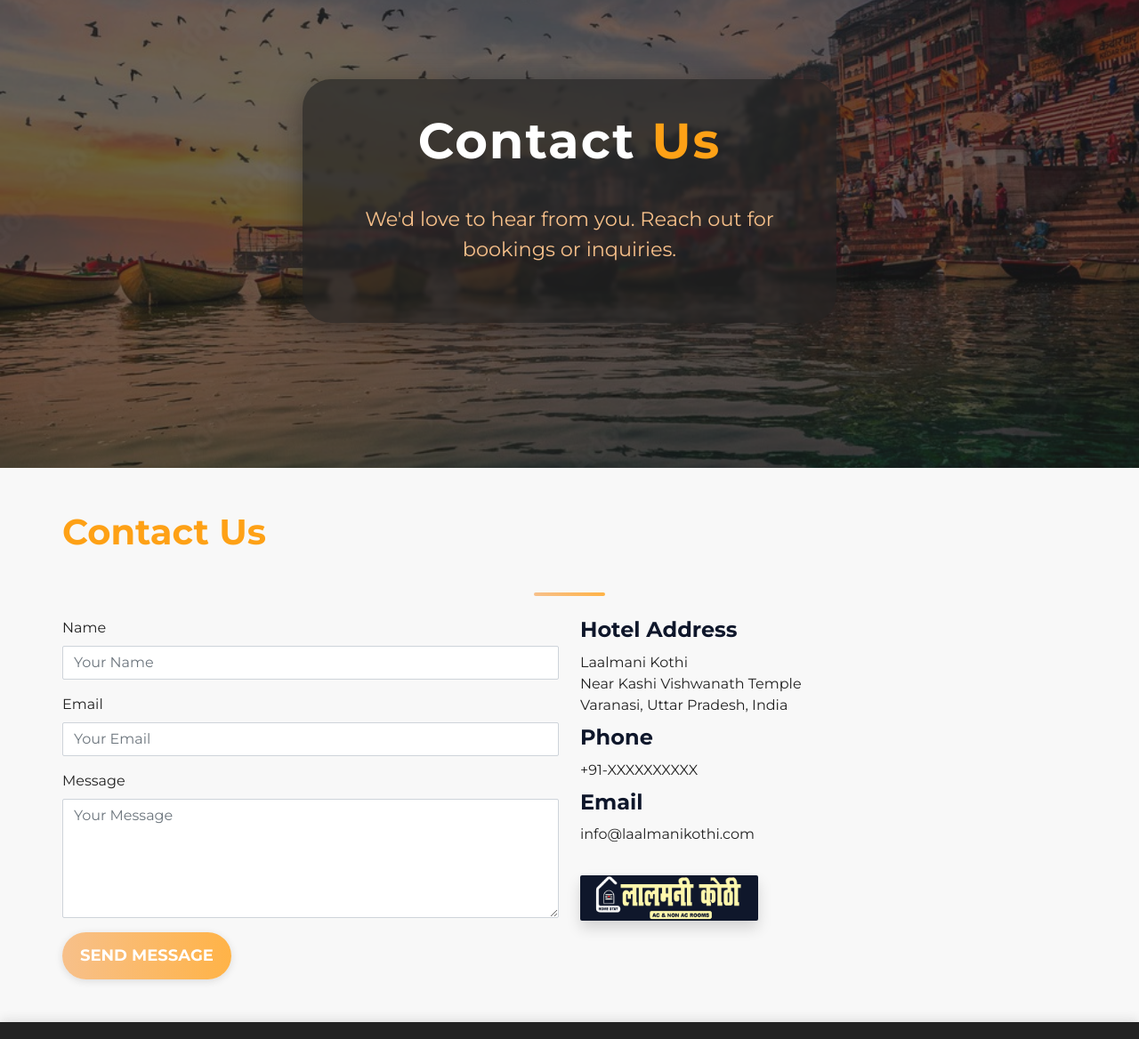
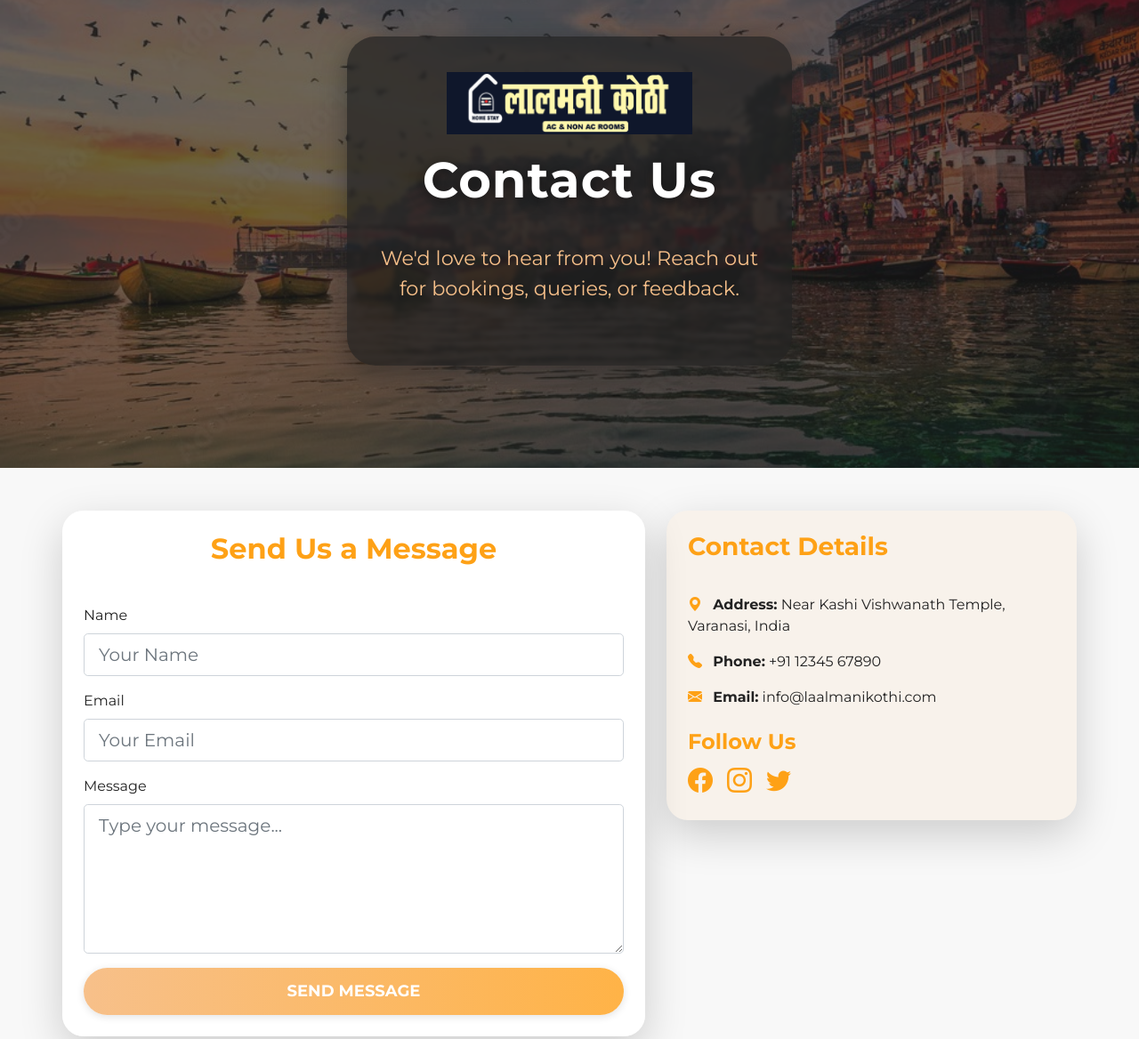
Before and after one commit to limeisme/lalmani_kothi_website, a plain HTML site: page contact.html in a window 1280 px wide. Shown: the part 160-1328 px from the top of the page at 89% size. Drawn offline with nearby package versions, Linux system fonts and the light colour scheme.

Commit message:
stylizing contact page

```diff
--- a/contact.html
+++ b/contact.html
@@ -9,6 +9,8 @@
     <link rel="stylesheet" href="hotelier-1.0.0/css/style.css">
     <link rel="stylesheet" href="css/style.css">
     <link href="https://fonts.googleapis.com/css?family=Montserrat:400,700&display=swap" rel="stylesheet">
+    <!-- Add Bootstrap Icons CDN for contact icons -->
+    <link rel="stylesheet" href="https://cdn.jsdelivr.net/npm/bootstrap-icons@1.11.1/font/bootstrap-icons.css">
 </head>
 <body>
   <nav class="navbar navbar-expand-lg navbar-dark bg-dark sticky-top animate__animated animate__fadeInDown">
@@ -29,47 +31,60 @@
       </div>
     </div>
   </nav>
-  <!-- Hero Section for Contact Page -->
+  <!-- Hero Section -->
   <header>
-    <section class="hero-section d-flex align-items-center animate__animated animate__fadeIn" style="background-image: url('img/main pic.jpg'); min-height: 400px;">
+    <section class="hero-section d-flex align-items-center animate__animated animate__fadeIn" style="background-image: url('img/main pic.jpg'); min-height: 500px;">
       <div class="overlay"></div>
       <div class="container hero-content text-center">
-        <div class="hero-highlight-box" style="background: rgba(34,34,34,0.65); border-radius: 32px; box-shadow: 0 8px 32px #2228; padding: 36px 24px; display: inline-block; max-width: 600px; margin: 0 auto; backdrop-filter: blur(2px);">
-          <h1 class="display-5 fw-bold animate__animated animate__fadeInUp animate__delay-0_5s" style="color: #fff;">Contact <span class="text-primary">Us</span></h1>
-          <p class="lead animate__animated animate__fadeInUp animate__delay-1s" style="color: #f7c08a;">We'd love to hear from you. Reach out for bookings or inquiries.</p>
+        <div class="hero-highlight-box animate__animated animate__fadeInDown" style="background: rgba(34,34,34,0.7); border-radius: 32px; box-shadow: 0 8px 32px #2228; padding: 40px 28px; display: inline-block; max-width: 500px; margin: 0 auto; backdrop-filter: blur(2px);">
+          <img src="img/2.png" alt="Laalmani Kothi Logo" style="height:70px;width:auto;max-height:70px;object-fit:contain;display:inline-block; margin-bottom: 18px;">
+          <h1 class="display-4 fw-bold animate__animated animate__fadeInUp" style="color: #fff; letter-spacing: 1px; text-shadow: 0 2px 16px #0008;">Contact Us</h1>
+          <p class="lead animate__animated animate__fadeInUp animate__delay-1s" style="color: #f7c08a;">We'd love to hear from you! Reach out for bookings, queries, or feedback.</p>
         </div>
       </div>
     </section>
   </header>
+
+  <!-- Contact Form Section -->
   <main class="container my-5 animate__animated animate__fadeIn">
-    <h1 class="mb-4 text-primary animate__animated animate__fadeInUp animate__delay-0_7s">Contact Us</h1>
-    <div class="divider mb-4 animate__animated animate__fadeInUp animate__delay-1s"></div>
-    <div class="row wow animate__animated animate__fadeInUp">
-      <div class="col-md-6 mb-4 mb-md-0">
-        <form class="animate__animated animate__fadeInUp animate__delay-1_2s">
-          <div class="mb-3">
+    <div class="row justify-content-center">
+      <div class="col-lg-7 animate__animated animate__fadeInLeft wow" data-wow-delay="0.2s">
+        <div class="card shadow-lg border-0 p-4" style="border-radius: 24px; background: rgba(255,255,255,0.97);">
+          <h2 class="mb-4 text-center text-primary animate__animated animate__fadeInDown">Send Us a Message</h2>
+          <form>
+            <div class="mb-3 animate__animated animate__fadeInUp" data-wow-delay="0.3s">
               <label for="name" class="form-label">Name</label>
-            <input type="text" class="form-control" id="name" placeholder="Your Name" required>
+              <input type="text" class="form-control form-control-lg" id="name" placeholder="Your Name" required>
             </div>
-          <div class="mb-3">
+            <div class="mb-3 animate__animated animate__fadeInUp" data-wow-delay="0.4s">
               <label for="email" class="form-label">Email</label>
-            <input type="email" class="form-control" id="email" placeholder="Your Email" required>
+              <input type="email" class="form-control form-control-lg" id="email" placeholder="Your Email" required>
             </div>
-          <div class="mb-3">
+            <div class="mb-3 animate__animated animate__fadeInUp" data-wow-delay="0.5s">
               <label for="message" class="form-label">Message</label>
-            <textarea class="form-control" id="message" rows="5" placeholder="Your Message" required></textarea>
+              <textarea class="form-control form-control-lg" id="message" rows="5" placeholder="Type your message..." required></textarea>
             </div>
-          <button type="submit" class="btn btn-primary">Send Message</button>
+            <div class="d-grid animate__animated animate__fadeInUp" data-wow-delay="0.6s">
+              <button type="submit" class="btn btn-primary btn-lg animate__animated animate__pulse animate__infinite">Send Message</button>
+            </div>
           </form>
         </div>
-      <div class="col-md-6 animate__animated animate__fadeInUp animate__delay-1_4s">
-        <h4>Hotel Address</h4>
-        <p>Laalmani Kothi<br>Near Kashi Vishwanath Temple<br>Varanasi, Uttar Pradesh, India</p>
-        <h4>Phone</h4>
-        <p>+91-XXXXXXXXXX</p>
-        <h4>Email</h4>
-        <p>info@laalmanikothi.com</p>
-        <img src="img/2.png" alt="Laalmani Kothi Logo" class="img-fluid rounded shadow mt-4" style="max-width:200px;">
+      </div>
+      <div class="col-lg-5 animate__animated animate__fadeInRight wow" data-wow-delay="0.4s">
+        <div class="contact-info-box p-4 mt-4 mt-lg-0 shadow-lg" style="border-radius: 24px; background: rgba(247,192,138,0.12);">
+          <h3 class="mb-3 text-primary animate__animated animate__fadeInDown">Contact Details</h3>
+          <ul class="list-unstyled mb-4">
+            <li class="mb-3 animate__animated animate__fadeInUp" data-wow-delay="0.5s"><i class="bi bi-geo-alt-fill text-primary me-2"></i> <b>Address:</b> Near Kashi Vishwanath Temple, Varanasi, India</li>
+            <li class="mb-3 animate__animated animate__fadeInUp" data-wow-delay="0.6s"><i class="bi bi-telephone-fill text-primary me-2"></i> <b>Phone:</b> +91 12345 67890</li>
+            <li class="mb-3 animate__animated animate__fadeInUp" data-wow-delay="0.7s"><i class="bi bi-envelope-fill text-primary me-2"></i> <b>Email:</b> info@laalmanikothi.com</li>
+          </ul>
+          <h4 class="mb-2 text-primary animate__animated animate__fadeInUp">Follow Us</h4>
+          <div class="d-flex gap-3 animate__animated animate__fadeInUp" data-wow-delay="0.8s">
+            <a href="#" class="text-primary fs-3"><i class="bi bi-facebook"></i></a>
+            <a href="#" class="text-primary fs-3"><i class="bi bi-instagram"></i></a>
+            <a href="#" class="text-primary fs-3"><i class="bi bi-twitter"></i></a>
+          </div>
+        </div>
       </div>
     </div>
   </main>
```
Lines whose indentation alone changed are shown as unchanged.
